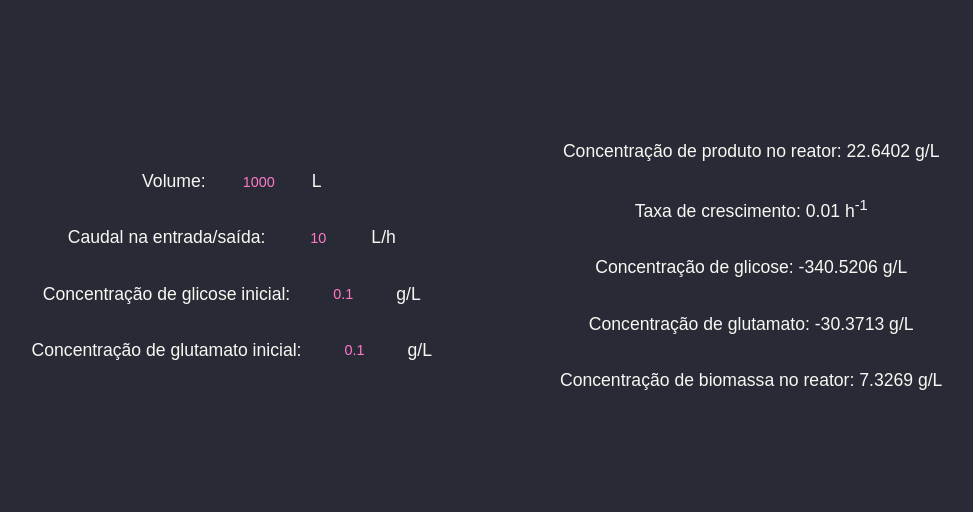
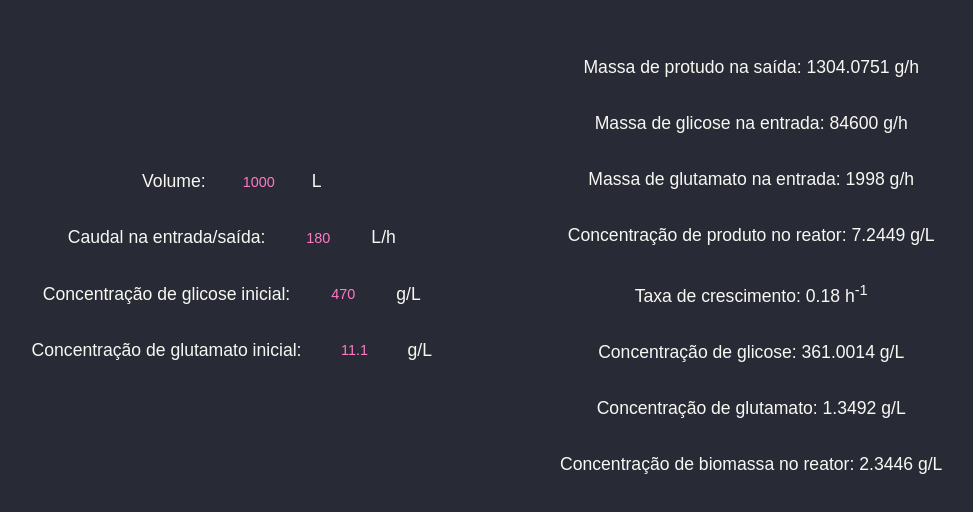
Before and after one commit to miguelrcborges/-iesb-drip, a plain HTML site: page reatores/bem-agitado.html in a window 1280 px wide. Shown: the part 134-646 px from the top of the page, without its empty margins (153-1126 px from the left). Drawn offline with Linux system fonts and the light colour scheme; a web font is replaced by a local one.

Commit message:
+ data importante

```diff
--- a/js/bem-agitado.js
+++ b/js/bem-agitado.js
@@ -18,7 +18,13 @@ function calcula() {
     let gli = gliInicial - (1 / YX_S + YP_X/YP_S_GLI) * X
     let glu = gluInicial - YP_X / YP_S_GLU * X
     let P = miu * YP_X * X * volume / caudal;
+    let massP = P * caudal;
+    let massGli = caudal * gliInicial;
+    let massGlu = caudal * gluInicial;
 
+    document.querySelector("#massaProduto").textContent = `Massa de protudo na saída: ${Math.round(massP * 10000) / 10000} g/h`;
+    document.querySelector("#massaGli").textContent = `Massa de glicose na entrada: ${Math.round(massGli * 10000) / 10000} g/h`;
+    document.querySelector("#massaGlu").textContent = `Massa de glutamato na entrada: ${Math.round(massGlu * 10000) / 10000} g/h`;
     document.querySelector("#APG").textContent = `Concentração de produto no reator: ${Math.round(P * 10000)/10000} g/L`
     document.querySelector("#miu").innerHTML = `Taxa de crescimento: ${Math.round(miu * 10000)/10000} h<sup>-1</sup>`;
     document.querySelector("#gli").textContent = `Concentração de glicose: ${Math.round(gli * 10000)/10000} g/L`;
--- a/reatores/bem-agitado.html
+++ b/reatores/bem-agitado.html
@@ -18,21 +18,24 @@
             </div>
             <div class="flex-right small-gap">
                 <p>Caudal na entrada/saída: </p>
-                <input type="number" id="corrente" value="10">
+                <input type="number" id="corrente" value="180">
                 <p>L/h</p>
             </div>
             <div class="flex-right small-gap">
                 <p>Concentração de glicose inicial: </p>
-                <input type="number" id="gliInicial" value="0.1">
+                <input type="number" id="gliInicial" value="470">
                 <p>g/L</p>
             </div>
             <div class="flex-right small-gap">
                 <p>Concentração de glutamato inicial: </p>
-                <input type="number" id="gluInicial" value="0.1">
+                <input type="number" id="gluInicial" value="11.1">
                 <p>g/L</p>
             </div>
         </div>
         <div class="flex-down">
+            <p id="massaProduto">Massa de protudo na saída: </p>
+            <p id="massaGli">Massa de glicose na entrada: </p>
+            <p id="massaGlu">Massa de glutamato na saída: </p>
             <p id="APG">Concentração de produto no reator: </p>
             <p id="miu">Taxa de crescimento: </p>
             <p id="gli">Concentração de glicose: </p>
```
